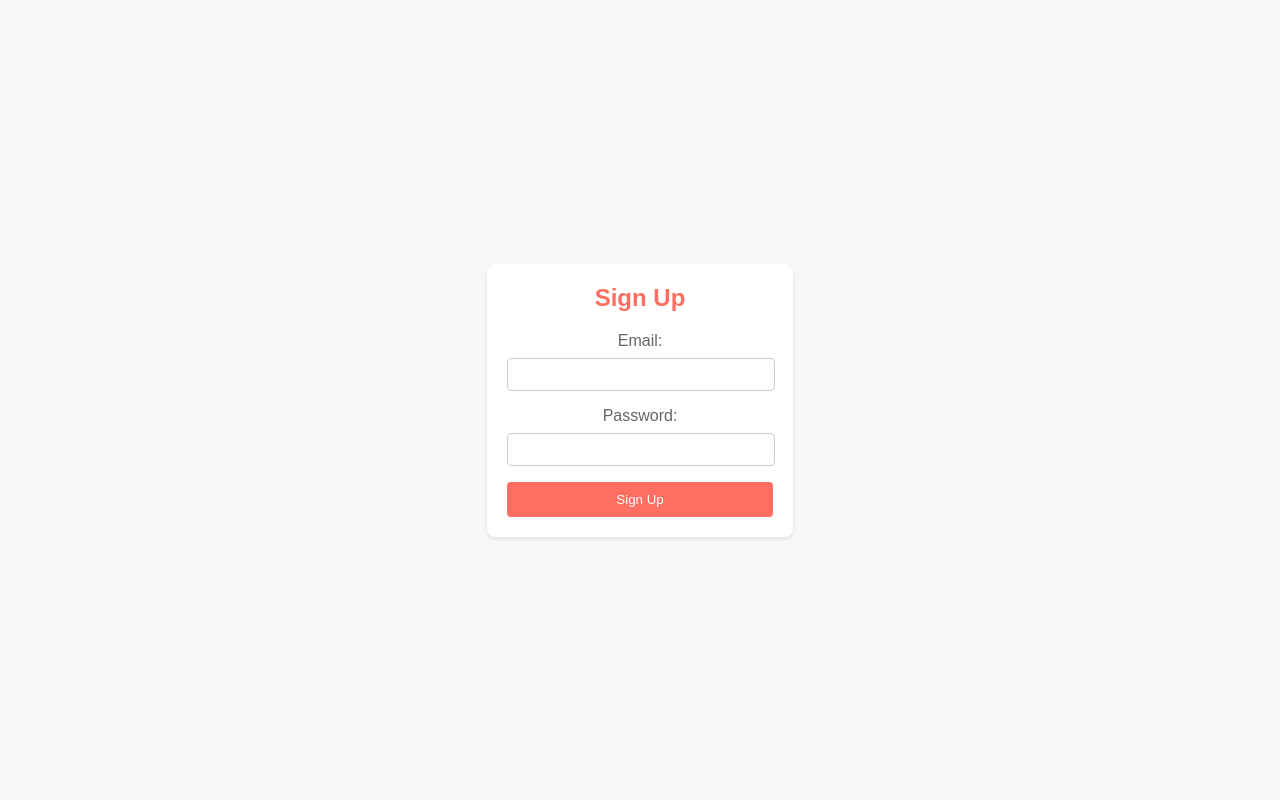
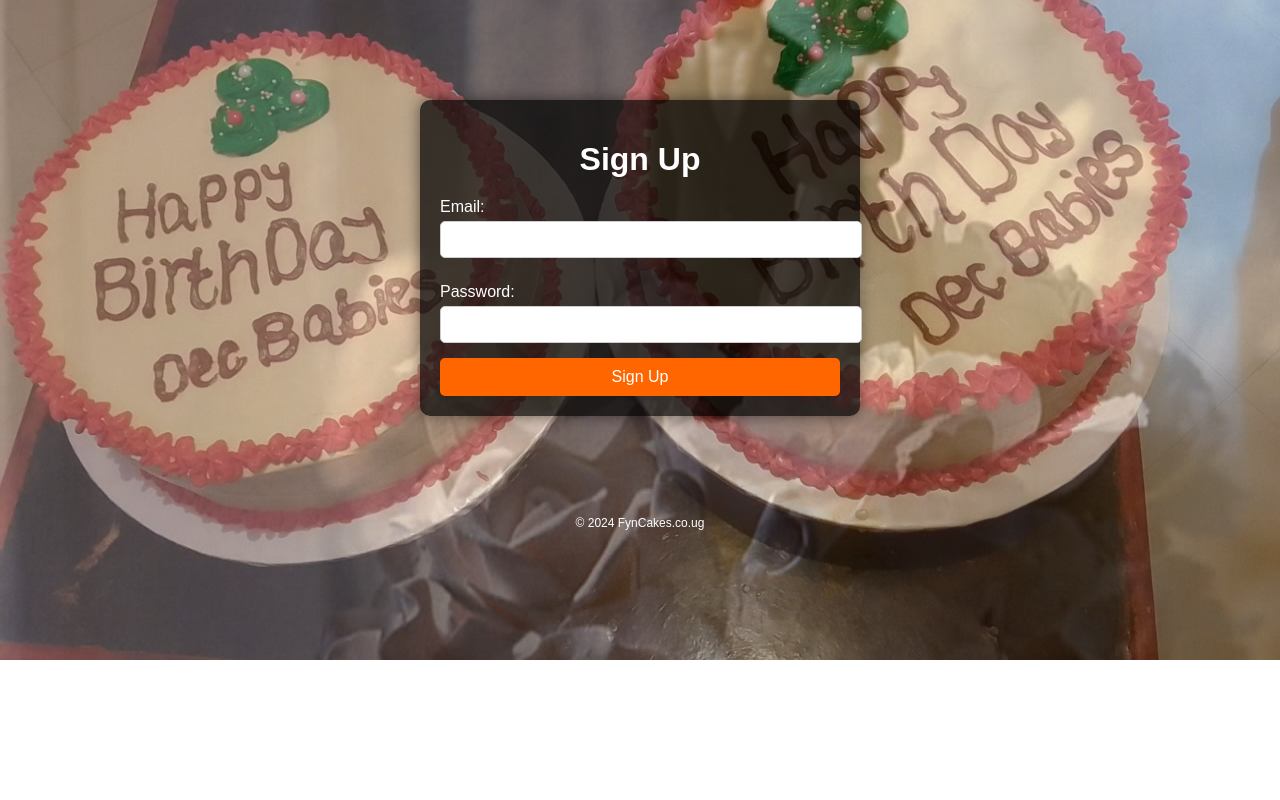
Before and after one commit to Fyncakes/ak, a Flask app: page /signup in a window 1280 px wide. Run offline with Flask 3, Linux system fonts and the light colour scheme.

Commit message:
login and sigup sucess

```diff
--- /dev/null
+++ b/cakes/static/css/login$signup.css
@@ -0,0 +1,78 @@
+/* Global Styles */
+body {
+	font-family: Arial, sans-serif;
+	margin: 0;
+	padding: 0;
+	background-size: cover;
+	background-position: center;
+	background-repeat: no-repeat;
+	animation: changeBackground 15s infinite;
+	color: #fff;
+}
+
+.container {
+	max-width: 400px;
+	margin: 100px auto;
+	padding: 20px;
+	background-color: rgba(0, 0, 0, 0.7);
+	border-radius: 10px;
+	box-shadow: 0 0 15px rgba(0, 0, 0, 0.5);
+}
+
+h1 {
+	text-align: center;
+	margin-bottom: 20px;
+}
+
+label {
+	display: block;
+	margin: 10px 0 5px;
+}
+
+input[type="email"],
+input[type="password"] {
+	width: 100%;
+	padding: 10px;
+	margin-bottom: 15px;
+	border-radius: 5px;
+	border: 1px solid #ccc;
+}
+
+input[type="submit"] {
+	width: 100%;
+	padding: 10px;
+	background-color: #ff6600;
+	border: none;
+	border-radius: 5px;
+	color: white;
+	font-size: 16px;
+	cursor: pointer;
+	transition: background-color 0.3s;
+}
+
+input[type="submit"]:hover {
+	background-color: #ff8533;
+}
+
+.footer {
+	text-align: center;
+	margin-top: 50px;
+	font-size: 12px;
+	color: #fff;
+}
+
+/* Background image animation */
+@keyframes changeBackground {
+	0% {
+		background-image: url("/cakes/static/FynCakes/gettyimages-1366984916-612x612.jpg");
+	}
+	33% {
+		background-image: url("/cakes/static/FynCakes/gettyimages-673646765-640x640.jpg");
+	}
+	66% {
+		background-image: url("/cakes/static/FynCakes/IMG-20240108-WA0006.jpg");
+	}
+	100% {
+		background-image: url("/cakes/static/FynCakes/IMG-20240110-WA0012.jpg");
+	}
+}
--- a/cakes/templates/SignUp.html
+++ b/cakes/templates/SignUp.html
@@ -3,14 +3,13 @@
 	<head>
 		<meta charset="UTF-8" />
 		<meta name="viewport" content="width=device-width, initial-scale=1.0" />
-		<title>FynCakes - Signup</title>
-		<link rel="stylesheet" href="/signup.css" />
+		<title>FynCakes - Sign Up</title>
+		<link rel="stylesheet" href="{{ url_for('static', filename='css/login$signup.css') }}" />
 	</head>
 	<body>
 		<div class="container">
 			<h1>Sign Up</h1>
-			<form  id="signupForm" method="post">
-
+			<form action="{{ url_for('signup') }}" method="POST">
 				<label for="email">Email:</label>
 				<input type="email" id="email" name="email" required />
 
@@ -20,27 +19,6 @@
 				<input type="submit" value="Sign Up" />
 			</form>
 		</div>
-		<script>
-			document.getElementById("signupForm").addEventListener("submit", function (event) {
-				event.preventDefault();
-
-				// Fetch the input values
-				var email = document.getElementById("email").value;
-				var password = document.getElementById("password").value;
-
-				console.log("email:", email);
-				console.log("Password:", password);
-
-				// Perform your login logic here
-
-				// For now, let's just check if username and password are non-empty
-				if (email && password) {
-					alert("signup successful!"); // For testing purposes
-					window.location.href = "/Login.html"; // Replace with the actual URL of your dashboard page
-				} else {
-					alert("Please enter both username and password."); // For testing purposes
-				}
-			});
-		</script>
+		<div class="footer">&copy; 2024 FynCakes.co.ug</div>
 	</body>
 </html>
--- a/main.py
+++ b/main.py
@@ -3,24 +3,27 @@
 import hashlib
 import os
 import uuid
-import pandas as pd
-import urllib.parse
+from flask import Flask, render_template, request, redirect, session, flash, url_for, jsonify, json, send_from_directory
+from werkzeug.security import generate_password_hash, check_password_hash
+from werkzeug.utils import secure_filename
 from pymongo import MongoClient
-from flask import render_template, request, redirect, session, flash, url_for,jsonify,Flask, json
-from flask_sqlalchemy import SQLAlchemy
-from flask_bcrypt import Bcrypt
-from bson import json_util
-from flask_login import LoginManager, UserMixin, login_user,login_required, current_user, logout_user
-from bson import ObjectId
+from flask_login import LoginManager, UserMixin, login_user, login_required, current_user, logout_user
 from functools import wraps
 from flask import send_from_directory
 from werkzeug.utils import secure_filename
 
+# Application Setup
 UPLOAD_FOLDER = 'FynCakes'
 app = fyncakes_app()
 app.config['UPLOAD_FOLDER'] = UPLOAD_FOLDER
 app.secret_key = "aroncakes"
 
+# MongoDB Configuration
+mongo_uri = "mongodb://localhost:27017/"
+client = MongoClient(mongo_uri)
+db = client.fyncakes
+
+# Routes
 @app.route('/')
 def home():
     return render_template('HomePage.html')
@@ -33,13 +36,54 @@
 def about_us():
     return render_template('AboutPage.html')
 
-@app.route('/signup')
+@app.route('/signup', methods=['GET', 'POST'])
 def signup():
+    if request.method == 'POST':
+        email = request.form.get('email')
+        password = request.form.get('password')
+
+        # Hash the password
+        hashed_password = generate_password_hash(password)
+
+        # Check if the user already exists
+        existing_user = db.users.find_one({'email': email})
+
+        if existing_user is None:
+            # Insert the new user into the database
+            db.users.insert_one({
+                'email': email,
+                'password': hashed_password
+            })
+            flash('User registered successfully!', 'success')
+            return redirect(url_for('login'))
+        else:
+            flash('Email already registered.', 'danger')
+            return redirect(url_for('signup'))
+
     return render_template('SignUp.html')
+
+@app.route('/login', methods=['GET', 'POST'])
+def login():
+    if request.method == 'POST':
+        email = request.form['email']
+        password = request.form['password']
+
+        # Find the user in the database
+        user = db.users.find_one({'email': email})
+
+        # Check if user exists and the password is correct
+        if user and check_password_hash(user['password'], password):
+            flash('Login successful!', 'success')
+            return redirect(url_for('home'))
+        else:
+            flash('Invalid email or password!', 'danger')
+
+    return render_template('Login.html')
 
 @app.route('/checkout')
 def checkout():
     return render_template('CheckoutPage.html')
 
+# Run the Application
 if __name__== '__main__':
     app.run(host='localhost', port=2000, debug=True)
```
Also changed, not shown: cakes/database.py (added, +12 -0 lines), cakes/models.py (+15 -0 lines), cakes/templates/Login.html (+5 -28 lines).
